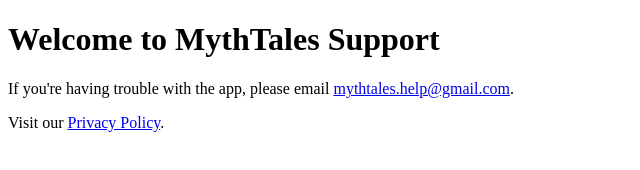
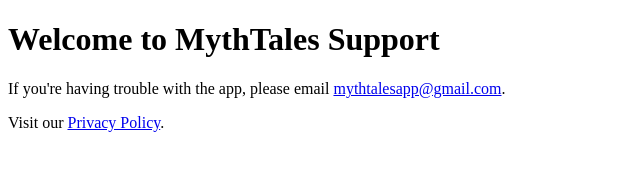
Before and after one commit to sths008/mythtales-support, a plain HTML site: page index.html in a window 1280 px wide. Shown: the full height of the page, 0-640 px from the left. Drawn offline with Linux system fonts and the light colour scheme.

Commit message:
Update index.html

```diff
--- a/index.html
+++ b/index.html
@@ -5,7 +5,7 @@
 </head>
 <body>
   <h1>Welcome to MythTales Support</h1>
-  <p>If you're having trouble with the app, please email <a href="mailto:mythtalesapp@gmail.com">mythtales.help@gmail.com</a>.</p>
+  <p>If you're having trouble with the app, please email <a href="mailto:mythtalesapp@gmail.com">mythtalesapp@gmail.com</a>.</p>
   <p>Visit our <a href="https://htmlpreview.github.io/?https://raw.githubusercontent.com/sths008/mythtales-privacy-policy/main/privacy-policy.html">Privacy Policy</a>.</p>
 </body>
 </html>
```
